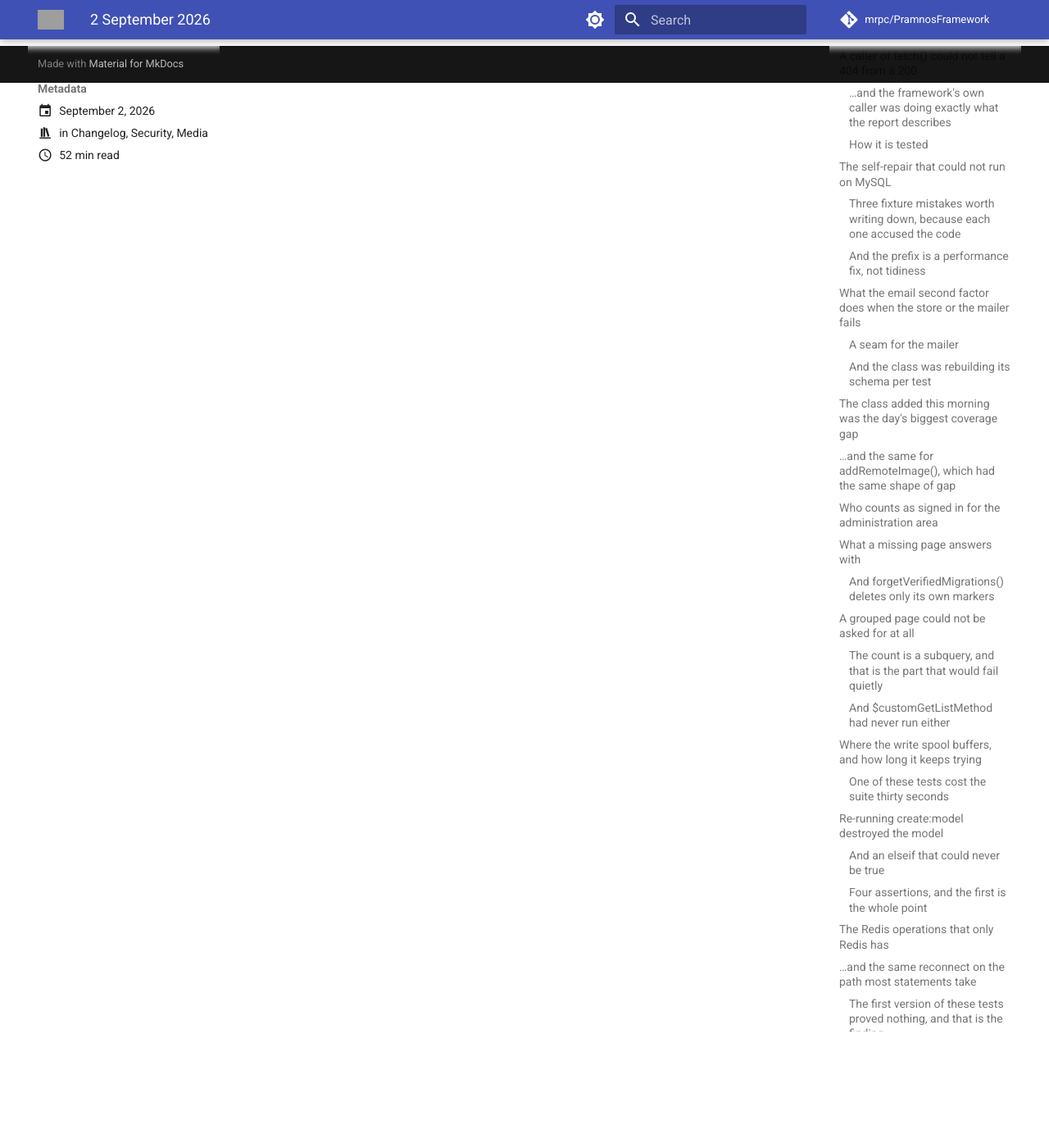
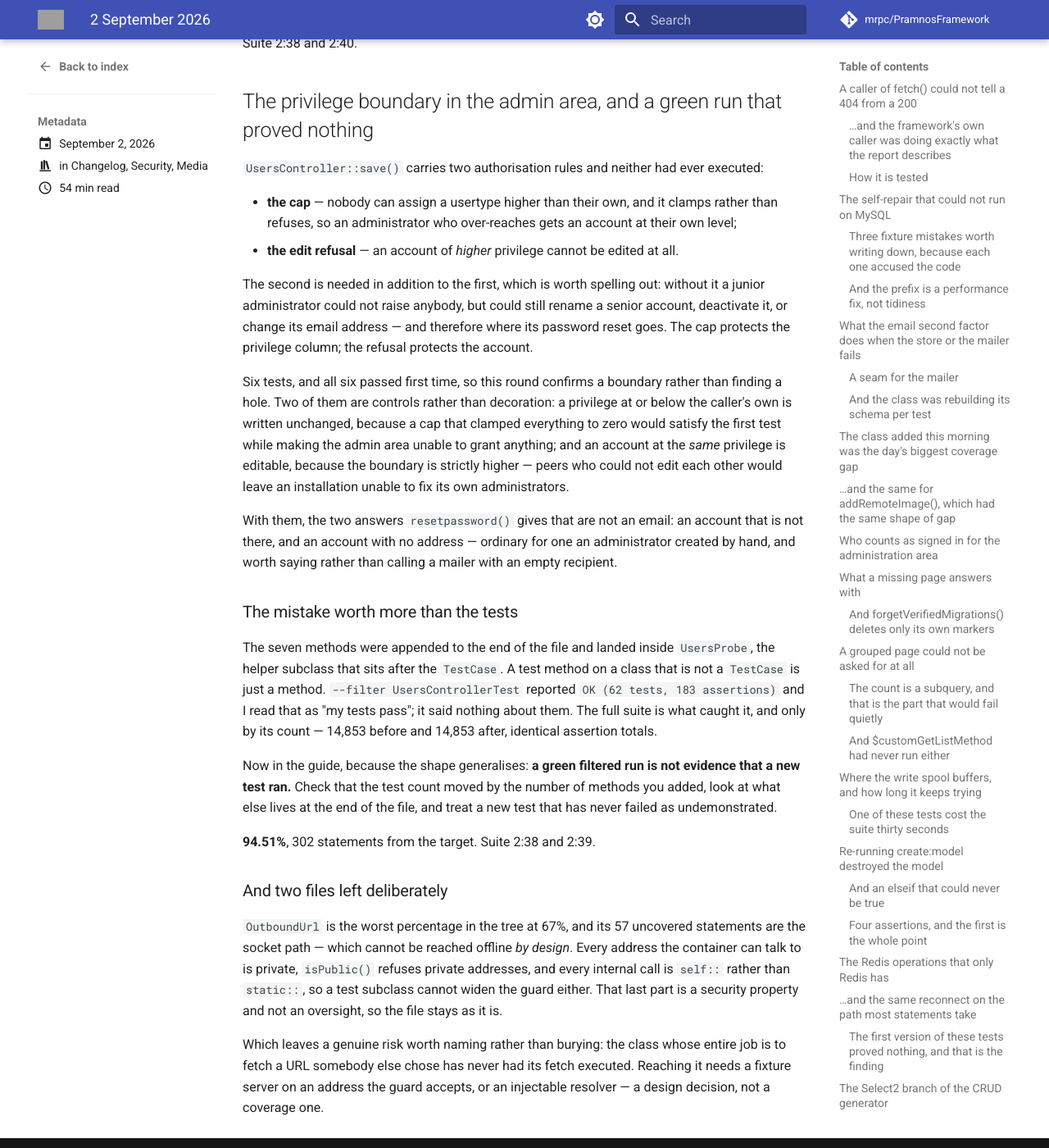
Before and after one commit to mrpc/PramnosFramework, an MkDocs documentation site: the page built from docs/version-history/posts/2026-09-02.md, in a window 1280 px wide and 1400 px high, scrolled down 33068 px. Shown: the whole window at 82% size. Built offline with MkDocs 1.6.1 and Material for MkDocs 9.7.7, drawn with Linux system fonts in a browser that asks for light colours; comment, search, counter and statistics services are not loaded; some of the changed text lies outside the part shown; grey boxes are pictures that could not be loaded.

Commit message:
test(admin): the privilege boundary in save(), and a green run that proved nothing
`UsersController::save()` carries two authorisation rules and neither had ever
executed: the cap — nobody assigns a usertype higher than their own, clamped
rather than refused — and the refusal to edit an account of higher privilege at
all.

The second is needed in addition to the first. Without it a junior administrator
could not raise anybody, but could still rename a senior account, deactivate it,
or change its email and therefore where its password reset goes. The cap protects
the privilege column; the refusal protects the account.

Six tests, all passing first time, so this confirms a boundary rather than
finding a hole. Two are controls: a privilege at or below the caller's own is
written unchanged, since a cap that clamped everything to zero would pass the
first test while making the admin area unable to grant anything; and an account at
the same privilege is editable, since the boundary is strictly higher and peers
who could not edit each other would leave an installation unable to fix its own
administrators. With them, the two answers `resetpassword()` gives that are not
an email.

The mistake worth more than the tests: the methods were appended to the end of
the file and landed inside `UsersProbe`, the helper subclass after the
`TestCase`. A test method on a class that is not a `TestCase` is just a method.
`--filter` reported `OK (62 tests)` and I read that as "mine pass" — it said
nothing about them. The full suite caught it by its count alone, 14,853 before
and after. The guide now says that a green filtered run is not evidence a new
test ran.

Also records why `OutboundUrl` stays at 67%: its socket path cannot be reached
offline by design — every address the container can talk to is private,
`isPublic()` refuses those, and the internal calls are `self::` so a test
subclass cannot widen the guard. That is a security property. It leaves a real
risk named rather than buried.

94.51%, 302 from the target. Suite 2:38 and 2:39.

```diff
--- a/docs/version-history/posts/2026-09-02.md
+++ b/docs/version-history/posts/2026-09-02.md
@@ -41,6 +41,7 @@
 - The URL cache that keeps a worker's memory bounded
 - `ST_MakePoint()` takes longitude first, and nothing had ever checked
 - The deadlock retry, which had never retried anything
+- The privilege boundary in the admin area, and a green run that proved nothing
 <!-- more -->
 
 ## A caller of `fetch()` could not tell a 404 from a 200
@@ -1271,3 +1272,53 @@
 says so.
 
 Suite 2:38 and 2:40.
+
+## The privilege boundary in the admin area, and a green run that proved nothing
+
+`UsersController::save()` carries two authorisation rules and neither had ever executed:
+
+- **the cap** — nobody can assign a usertype higher than their own, and it clamps rather than
+  refuses, so an administrator who over-reaches gets an account at their own level;
+- **the edit refusal** — an account of *higher* privilege cannot be edited at all.
+
+The second is needed in addition to the first, which is worth spelling out: without it a junior
+administrator could not raise anybody, but could still rename a senior account, deactivate it, or
+change its email address — and therefore where its password reset goes. The cap protects the
+privilege column; the refusal protects the account.
+
+Six tests, and all six passed first time, so this round confirms a boundary rather than finding a
+hole. Two of them are controls rather than decoration: a privilege at or below the caller's own is
+written unchanged, because a cap that clamped everything to zero would satisfy the first test while
+making the admin area unable to grant anything; and an account at the *same* privilege is editable,
+because the boundary is strictly higher — peers who could not edit each other would leave an
+installation unable to fix its own administrators.
+
+With them, the two answers `resetpassword()` gives that are not an email: an account that is not
+there, and an account with no address — ordinary for one an administrator created by hand, and worth
+saying rather than calling a mailer with an empty recipient.
+
+### The mistake worth more than the tests
+
+The seven methods were appended to the end of the file and landed inside `UsersProbe`, the helper
+subclass that sits after the `TestCase`. A test method on a class that is not a `TestCase` is just a
+method. `--filter UsersControllerTest` reported `OK (62 tests, 183 assertions)` and I read that as
+"my tests pass"; it said nothing about them. The full suite is what caught it, and only by its
+count — 14,853 before and 14,853 after, identical assertion totals.
+
+Now in the guide, because the shape generalises: **a green filtered run is not evidence that a new
+test ran.** Check that the test count moved by the number of methods you added, look at what else
+lives at the end of the file, and treat a new test that has never failed as undemonstrated.
+
+**94.51%**, 302 statements from the target. Suite 2:38 and 2:39.
+
+### And two files left deliberately
+
+`OutboundUrl` is the worst percentage in the tree at 67%, and its 57 uncovered statements are the
+socket path — which cannot be reached offline *by design*. Every address the container can talk to
+is private, `isPublic()` refuses private addresses, and every internal call is `self::` rather than
+`static::`, so a test subclass cannot widen the guard either. That last part is a security property
+and not an oversight, so the file stays as it is.
+
+Which leaves a genuine risk worth naming rather than burying: the class whose entire job is to fetch
+a URL somebody else chose has never had its fetch executed. Reaching it needs a fixture server on an
+address the guard accepts, or an injectable resolver — a design decision, not a coverage one.
```
Also changed, not shown: other parts of docs/version-history/posts/2026-09-02.md (+1 -1 lines), docs/Pramnos_Testing_Guide.md (+24 -0 lines), 1 other file.
